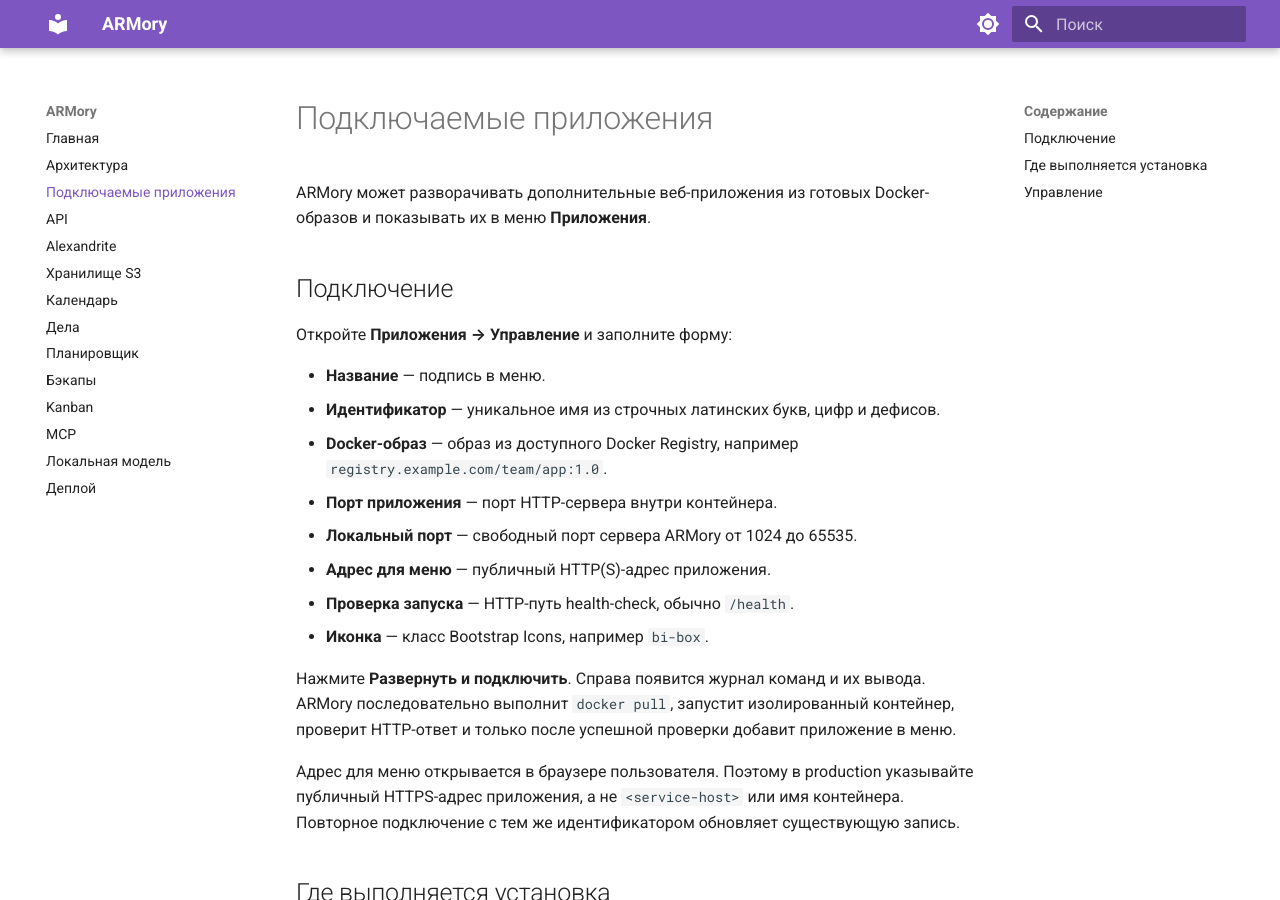
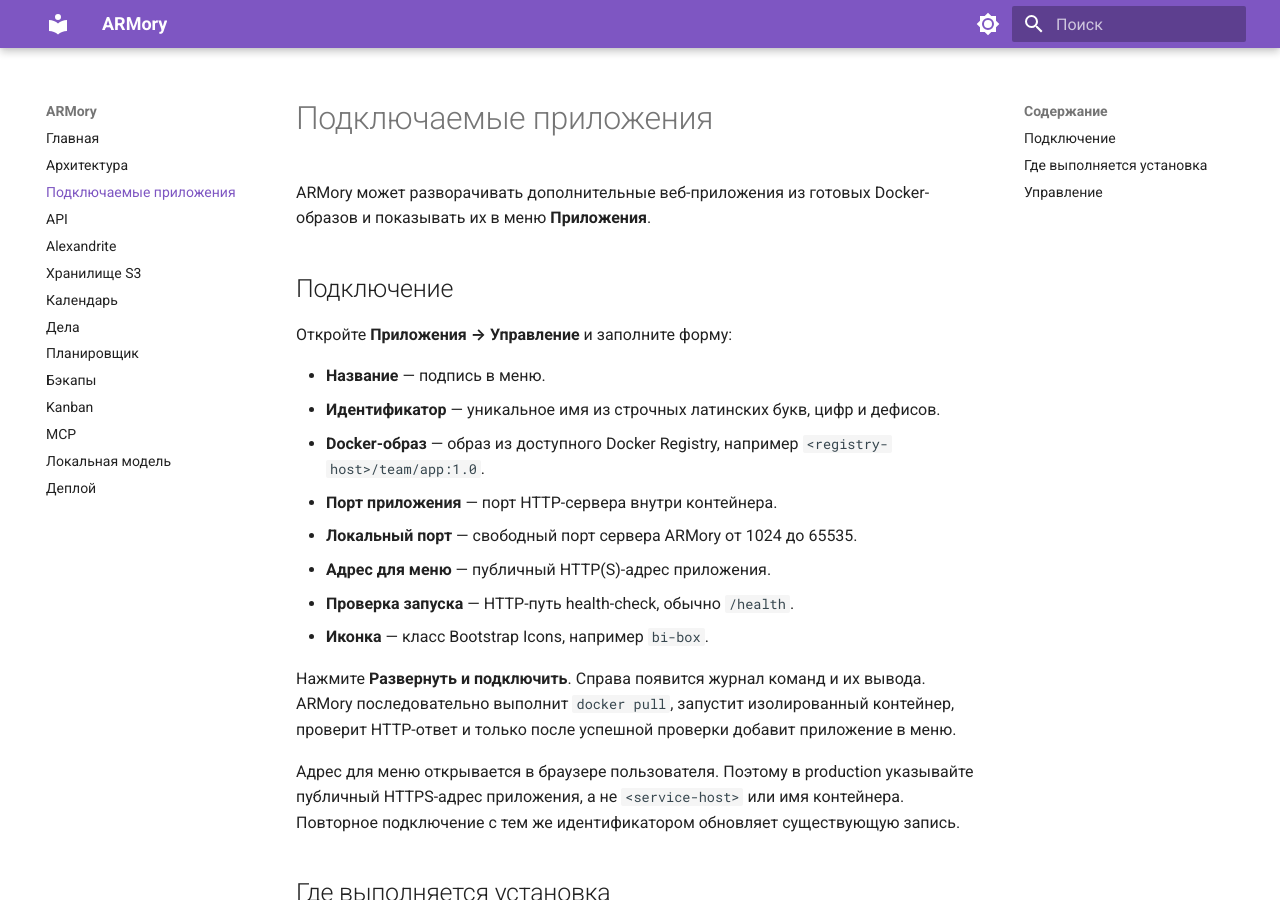
Before and after one commit to ZeroCreator/ARMory, an MkDocs documentation site: the page built from docs/applications.md, in a window 1280 px wide and 900 px high. Built offline with MkDocs 1.6.1 and Material for MkDocs 9.7.7, drawn with Linux system fonts in a browser that asks for light colours.

Commit message:
Correct deployment documentation examples

```diff
--- a/docs/applications.md
+++ b/docs/applications.md
@@ -8,7 +8,7 @@ ARMory может разворачивать дополнительные веб
 
 - **Название** — подпись в меню.
 - **Идентификатор** — уникальное имя из строчных латинских букв, цифр и дефисов.
-- **Docker-образ** — образ из доступного Docker Registry, например `registry.example.com/team/app:1.0`.
+- **Docker-образ** — образ из доступного Docker Registry, например `<registry-host>/team/app:1.0`.
 - **Порт приложения** — порт HTTP-сервера внутри контейнера.
 - **Локальный порт** — свободный порт сервера ARMory от 1024 до 65535.
 - **Адрес для меню** — публичный HTTP(S)-адрес приложения.
```
Also changed, not shown: docs/architecture.md (+1 -1 lines).
